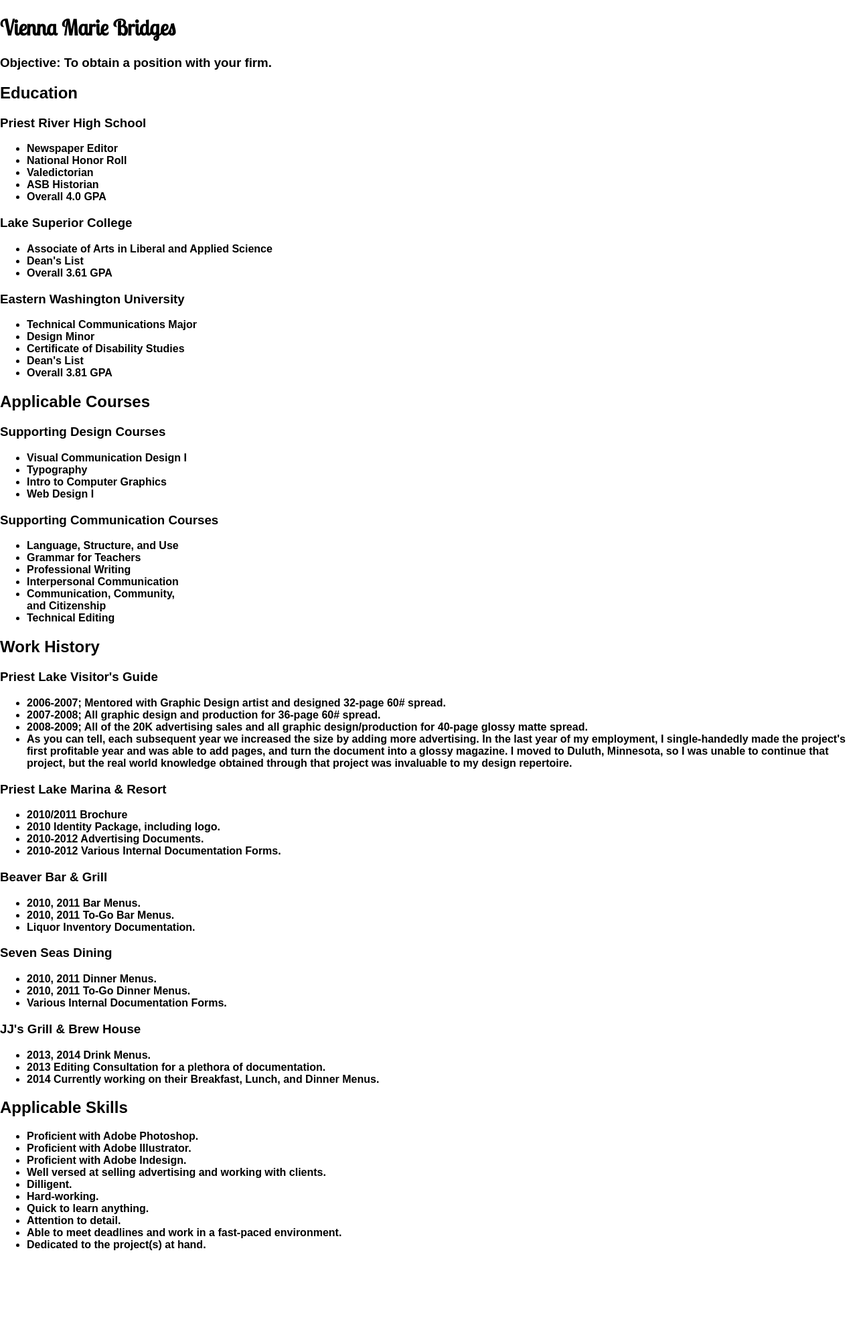
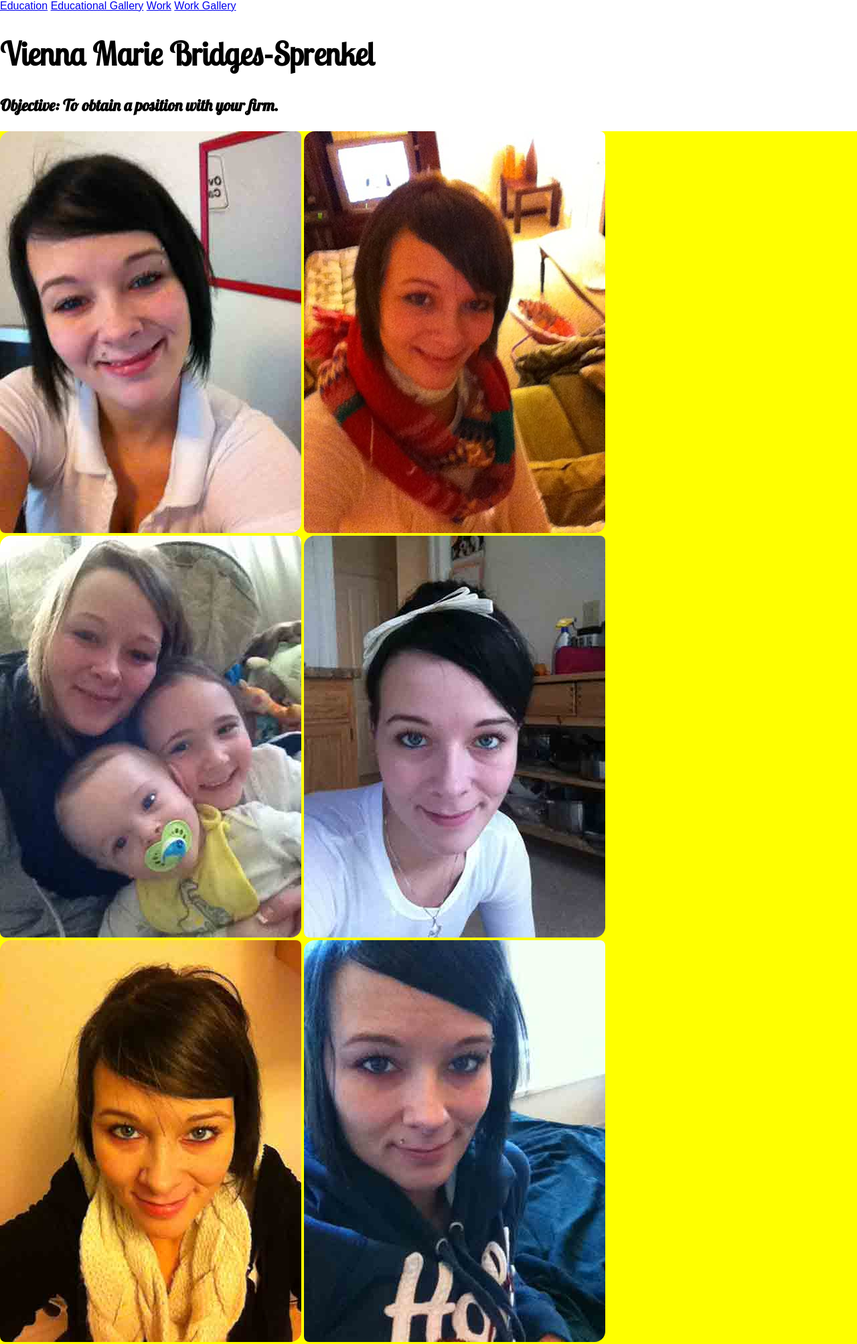
Before and after one commit to viennabridges/viennabridges.github.io, a plain HTML site: page index.html in a window 1280 px wide. Shown: the top 2007 px of the page at 67% size. Before the commit the page ends 1884 px from the top, so only its background shows below. Drawn offline with Linux system fonts and the light colour scheme; a web font is replaced by a local one.

Commit message:
Linking additional pages
Added all of my linked pages and linked them back to the homepage.

```diff
--- a/css/styles.css
+++ b/css/styles.css
@@ -2,7 +2,28 @@
 font-family: 'Lobster', cursive;
 font-family: 'Lobster Two', cursive; */
 
-h1 {font-family: 'Lobster Two', cursive;}
+img {border-radius: 1em .5em 1em .5em;
+	border-color: #6854AB;}
+
+div {background: yellow;
+	font-color: blue;}
+
+h1 {font-family: 'Lobster Two', cursive;
+	font-size: 3em;}
+
+h2 {font-family: 'Lobster Two', cursive;
+	font-size: 2em;}
+
+h3 {font-family: 'Lobster', cursive;
+	font-size: 1.5em;}
+
+ul {font-family: 'Driod Sans', sans-serif;
+	font-size: 1em;
+	list-style:; none;}
+
+li {list-style: none;}
+
+
 
 @media screen and (max-width: 320px) {} /*Old iPhone-2 Columns*/
 @media screen and (max-width: 480px) {} /*Windows Phone-2 Columns*/
--- a/index.html
+++ b/index.html
@@ -2,80 +2,37 @@
 <html lang="en" class="showgrid">
 <head>
 	<meta charset="UTF-8">
-	<title>Vienna Marie Bridges</title>
+	<title>Vienna Marie Sprenkel</title>
 
 	<link rel="stylesheet" href="css/normalize.css">
-	<link rel="stylesheet" href="css/grid.css">
-	<link rel="icon" href="favicon.ico">
+	<link rel="stylesheet" href="css/gridpak.css">
+	<link rel="icon" href="vs.ico">
 	<link href='http://fonts.googleapis.com/css?family=Droid+Sans|Lobster|Lobster+Two' rel='stylesheet' type='text/css'>
 	<link rel="stylesheet" href="css/styles.css">
 
 </head>
 <body>
 
-<h1> Vienna Marie Bridges <strong> </h1>
+<nav>
+
+<a href="education.html">Education</a>
+<a href="educationalgallery.html">Educational Gallery</a>
+<a href="work.html">Work</a>
+<a href="workgallery.html">Work Gallery</a>
+
+</nav>
+
+<h1 class=""> <strong> Vienna Marie Bridges-Sprenkel</h1>
 <h3> Objective: To obtain a position with your firm.</h3>
 
 <div class="">
-<h2> Education </h2>
-<h3>Priest River High School</h3>
-		<ul><li> Newspaper Editor </li>
-		<li> National Honor Roll </li>
-		<li> Valedictorian </li>
-		<li> ASB Historian </li>
-		<li> Overall 4.0 GPA </li></ul>
-<h3>Lake Superior College</h3>
-		<ul><li> Associate of Arts in Liberal and Applied Science</li>
-			<li> Dean's List </li>
-			<li> Overall 3.61 GPA </li></ul>
-<h3>Eastern Washington University</h3>
-		<ul><li> Technical Communications Major </li>
-			<li> Design Minor </li>
-			<li> Certificate of Disability Studies</li>
-			<li> Dean's List </li>
-			<li> Overall 3.81 GPA </li></ul></div>
-<div class=""> <h2> Applicable Courses </h2>
-<h3> Supporting Design Courses </h3>
-		<ul><li> Visual Communication Design I </li>
-			<li> Typography </li>
-			<li> Intro to Computer Graphics </li>
-			<li>  Web Design I </li></ul>
 
-<h3> Supporting Communication Courses </h3>
-		<ul><li> Language, Structure, and Use</li>
-			<li> Grammar for Teachers </li>
-			<li> Professional Writing </li>
-			<li> Interpersonal Communication </li>
-			<li> Communication, Community, <br> and Citizenship</br> </li>
-			<li> Technical Editing </li></ul></div>
-
-<div class=""> <h2> Work History </h2>
-<h3>Priest Lake Visitor's Guide</h3>
-	<ul><li> 2006-2007; Mentored with Graphic Design artist and designed 32-page 60# spread. </li>
-		<li> 2007-2008; All graphic design and production for 36-page 60# spread. </li>
-		<li> 2008-2009; All of the 20K advertising sales and all graphic design/production for 40-page glossy matte spread. </li>
-		<li> As you can tell, each subsequent year we increased the size by adding more advertising. In the last year of my employment, I single-handedly made the project's first profitable year and was able to add pages, and turn the document into a glossy magazine. I moved to Duluth, Minnesota, so I was unable to continue that project, but the real world knowledge obtained through that project was invaluable to my design repertoire.</li></ul>
-
-<h3>Priest Lake Marina &amp Resort</h3>
-	<ul><li> 2010/2011 Brochure </li>
-		<li> 2010 Identity Package, including logo. </li>
-		<li> 2010-2012 Advertising Documents. </li>
-		<li> 2010-2012 Various Internal Documentation Forms. </li></ul>
-
-<h3>Beaver Bar &amp Grill</h3>
-	<ul><li> 2010, 2011 Bar Menus. </li>
-		<li> 2010, 2011 To-Go Bar Menus. </li>
-		<li> Liquor Inventory Documentation. </li></ul>
-
- <h3>Seven Seas Dining</h3>
-	<ul><li> 2010, 2011 Dinner Menus. </li>
-		<li> 2010, 2011 To-Go Dinner Menus. </li>
-		<li> Various Internal Documentation Forms. </li></ul>
-
- <h3>JJ's Grill &amp Brew House</h3>
-	<ul><li> 2013, 2014 Drink Menus. </li>
-		<li> 2013 Editing Consultation for a plethora of documentation. </li>
-		<li> 2014 Currently working on their Breakfast, Lunch, and Dinner Menus. </li></ul></div>
+<img src="img/1.jpg">
+<img src="img/2.jpg">
+<img src="img/3.jpg">
+<img src="img/4.jpg">
+<img src="img/5.jpg">
+<img src="img/6.jpg">
 
 <div class="">
 <h2> Applicable Skills </h2>
```
Also changed, not shown: education.html (added, +53 -0 lines), educationalgallery.html (added, +16 -0 lines), work.html (added, +45 -0 lines), workgallery.html (added, +16 -0 lines), education.ico (added), img/1.jpg (added), img/2.jpg (added), img/3.jpg (added), img/4.jpg (added), img/5.jpg (added), img/6.jpg (added), vs.ico (renamed from favicon.ico), work.ico (added).
